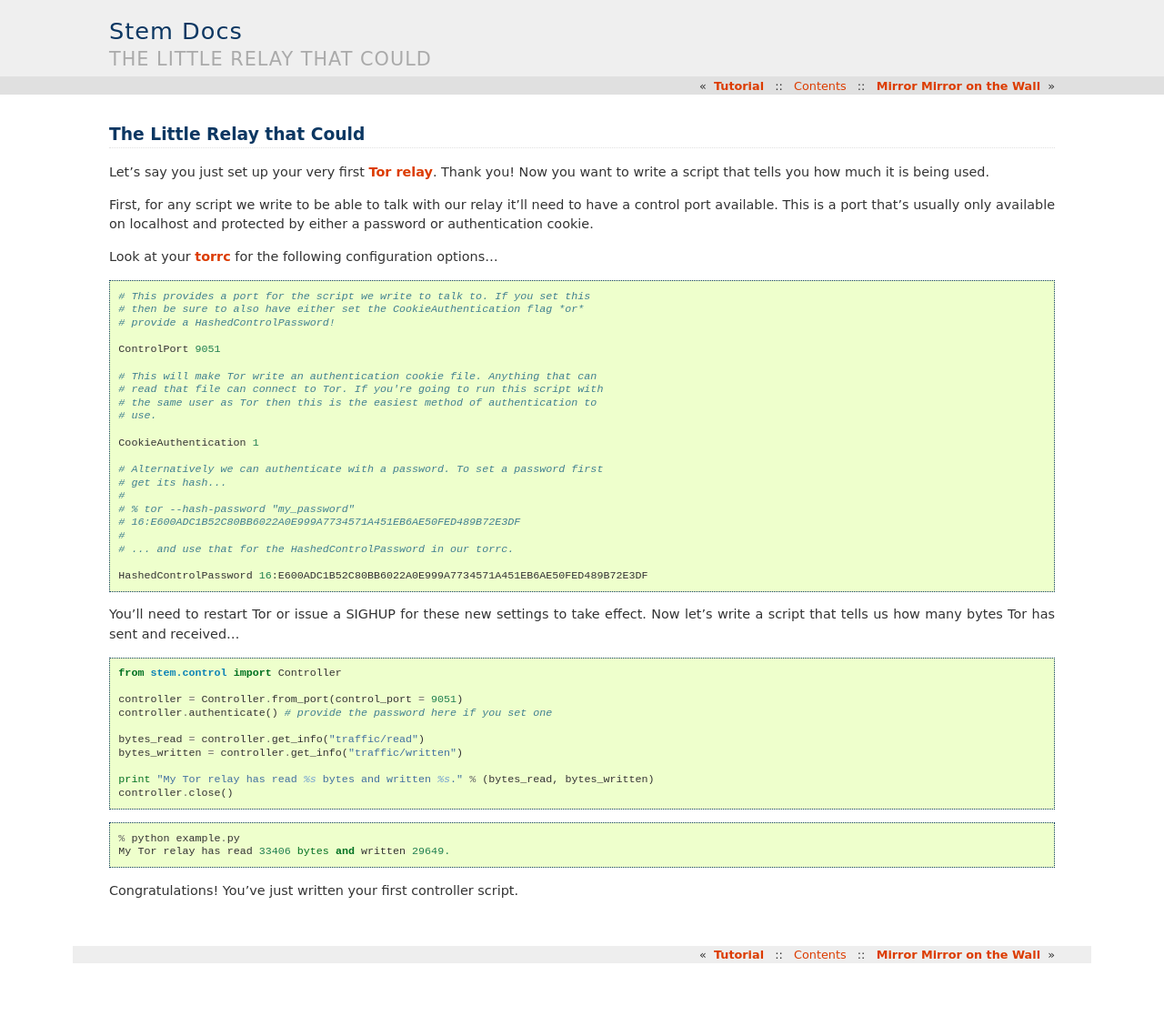
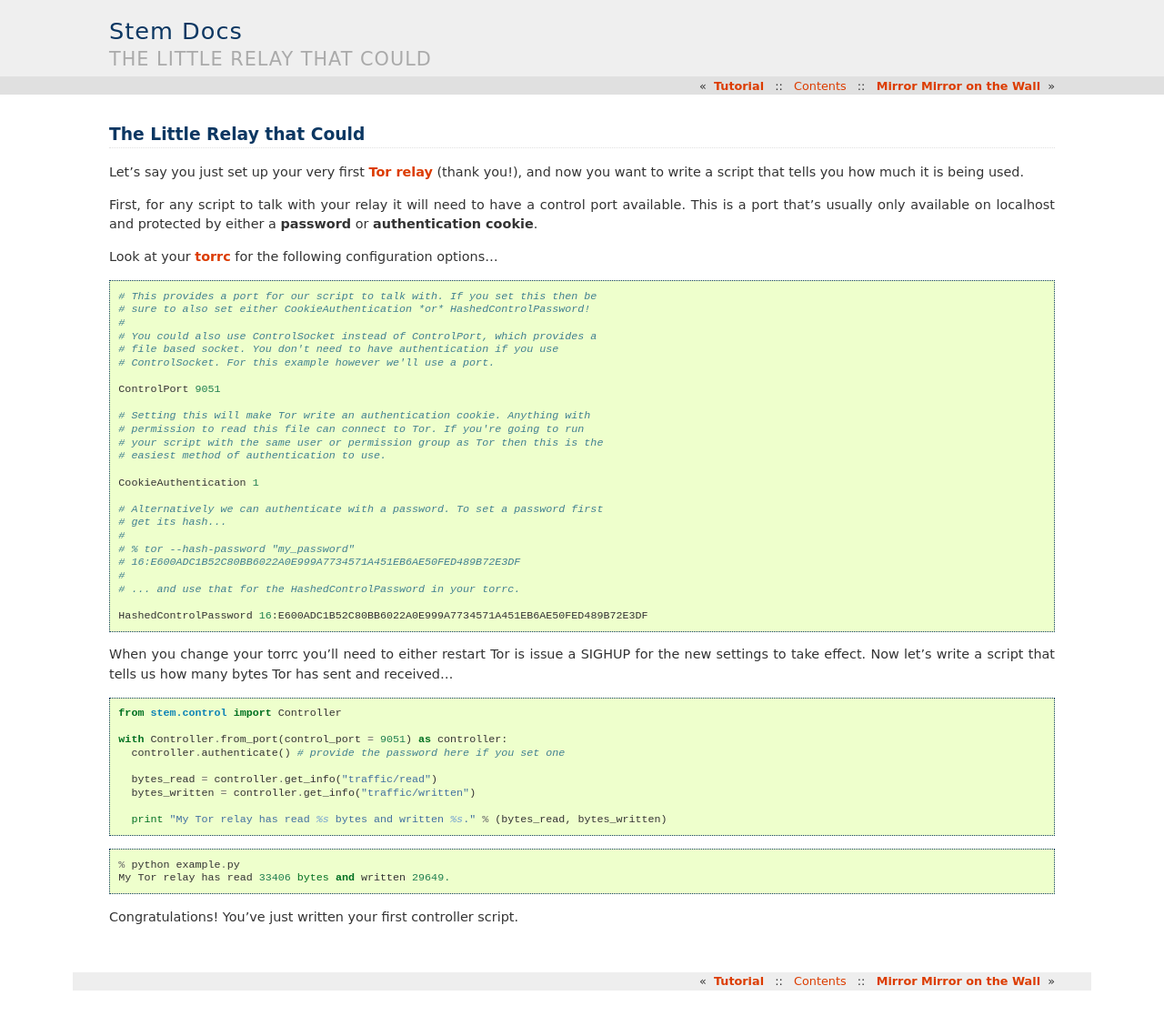
Before and after one commit to torproject/stem, a Sphinx documentation site: the page built from docs/tutorial/the_little_relay_that_could.rst, in a window 1280 px wide. Shown: the whole page at 91% size. Built offline with Sphinx 7.4.7, drawn with Linux system fonts in a browser that asks for light colours; before the commit the page ends 1088 px from its top, so only the background shows below that.

Commit message:
Revising 'The Little Relay that Could' tutorial
Changing small bits if the tutorial page and 'hello world' tutorial, adding a
little detail here and cleaning up the wording there.

```diff
--- a/docs/tutorial/the_little_relay_that_could.rst
+++ b/docs/tutorial/the_little_relay_that_could.rst
@@ -1,24 +1,32 @@
 The Little Relay that Could
 ---------------------------
 
-Let's say you just set up your very first `Tor relay <https://www.torproject.org/docs/tor-doc-relay.html.en>`_. Thank you! Now you want to write a script that tells you how much it is being used.
+Let's say you just set up your very first `Tor relay
+<https://www.torproject.org/docs/tor-doc-relay.html.en>`_ (thank you!), and now
+you want to write a script that tells you how much it is being used.
 
-First, for any script we write to be able to talk with our relay it'll need to have a control port available. This is a port that's usually only available on localhost and protected by either a password or authentication cookie.
+First, for any script to talk with your relay it will need to have a control
+port available. This is a port that's usually only available on localhost and
+protected by either a **password** or **authentication cookie**.
 
-Look at your `torrc <https://www.torproject.org/docs/faq.html.en#torrc>`_ for the following configuration options...
+Look at your `torrc <https://www.torproject.org/docs/faq.html.en#torrc>`_ for
+the following configuration options...
 
 ::
 
-  # This provides a port for the script we write to talk to. If you set this
-  # then be sure to also have either set the CookieAuthentication flag *or*
-  # provide a HashedControlPassword!
+  # This provides a port for our script to talk with. If you set this then be
+  # sure to also set either CookieAuthentication *or* HashedControlPassword!
+  #
+  # You could also use ControlSocket instead of ControlPort, which provides a
+  # file based socket. You don't need to have authentication if you use
+  # ControlSocket. For this example however we'll use a port.
 
   ControlPort 9051
 
-  # This will make Tor write an authentication cookie file. Anything that can
-  # read that file can connect to Tor. If you're going to run this script with
-  # the same user as Tor then this is the easiest method of authentication to
-  # use.
+  # Setting this will make Tor write an authentication cookie. Anything with
+  # permission to read this file can connect to Tor. If you're going to run
+  # your script with the same user or permission group as Tor then this is the
+  # easiest method of authentication to use.
 
   CookieAuthentication 1
 
@@ -28,24 +36,25 @@
   # % tor --hash-password "my_password"
   # 16:E600ADC1B52C80BB6022A0E999A7734571A451EB6AE50FED489B72E3DF
   #
-  # ... and use that for the HashedControlPassword in our torrc.
+  # ... and use that for the HashedControlPassword in your torrc.
 
   HashedControlPassword 16:E600ADC1B52C80BB6022A0E999A7734571A451EB6AE50FED489B72E3DF
 
-You'll need to restart Tor or issue a SIGHUP for these new settings to take effect. Now let's write a script that tells us how many bytes Tor has sent and received...
+When you change your torrc you'll need to either restart Tor is issue a SIGHUP
+for the new settings to take effect. Now let's write a script that tells us how
+many bytes Tor has sent and received...
 
 ::
 
   from stem.control import Controller
 
-  controller = Controller.from_port(control_port = 9051)
-  controller.authenticate() # provide the password here if you set one
+  with Controller.from_port(control_port = 9051) as controller:
+    controller.authenticate() # provide the password here if you set one
 
-  bytes_read = controller.get_info("traffic/read")
-  bytes_written = controller.get_info("traffic/written")
+    bytes_read = controller.get_info("traffic/read")
+    bytes_written = controller.get_info("traffic/written")
 
-  print "My Tor relay has read %s bytes and written %s." % (bytes_read, bytes_written)
-  controller.close()
+    print "My Tor relay has read %s bytes and written %s." % (bytes_read, bytes_written)
 
 ::
 
```
Also changed, not shown: docs/tutorial.rst (+6 -4 lines).
